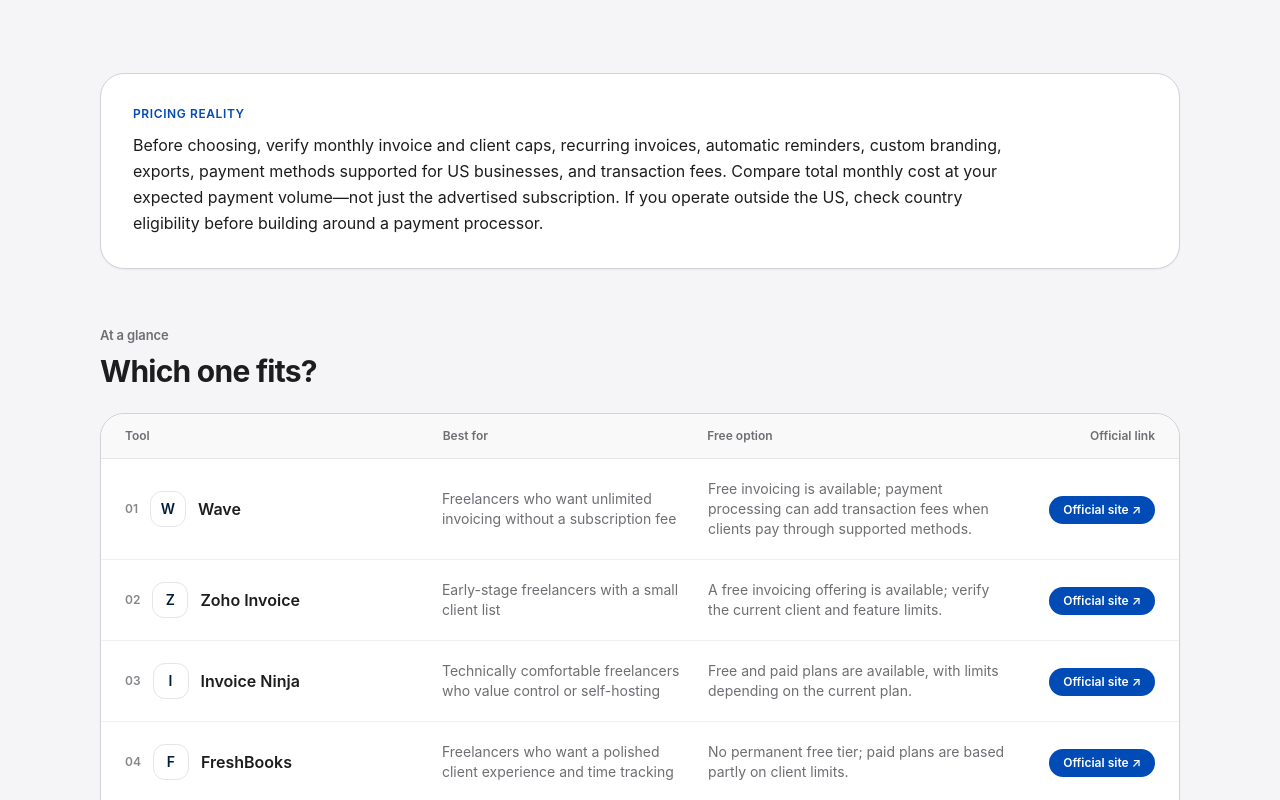
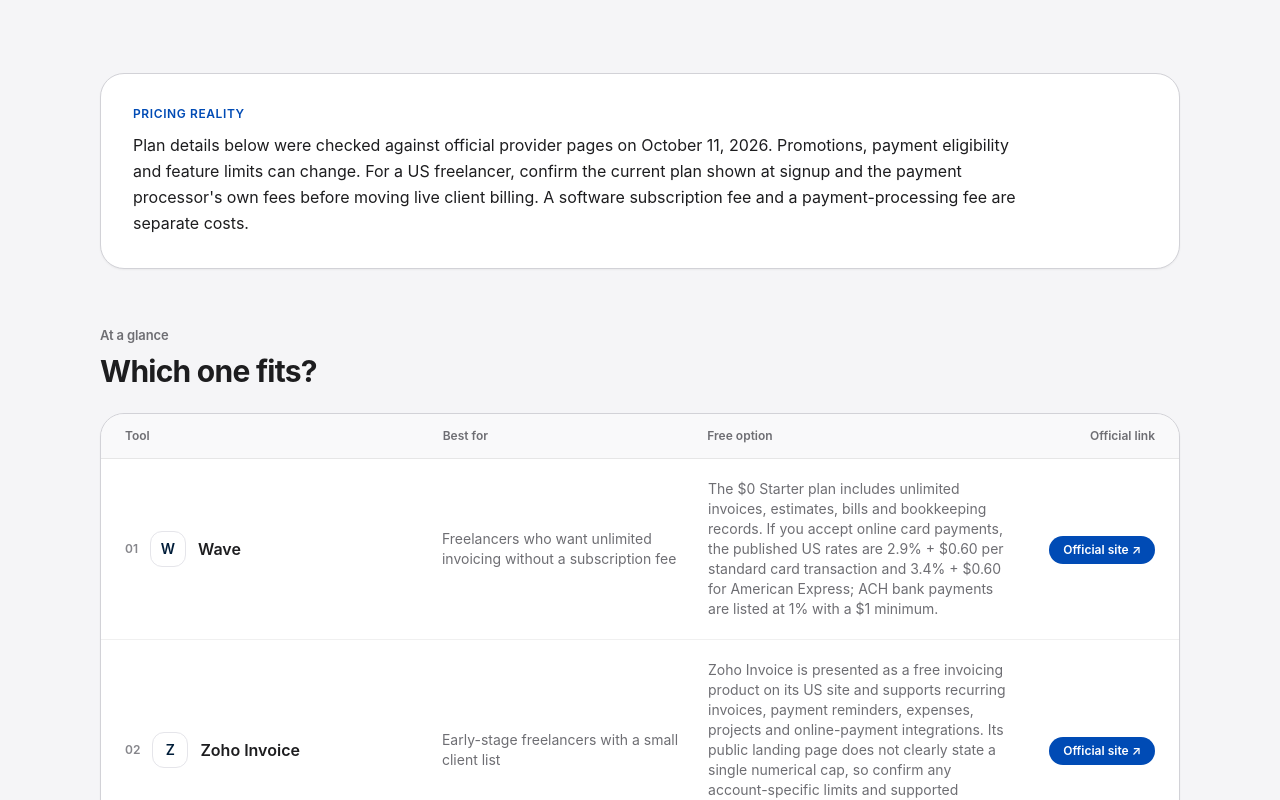
Before and after one commit to LinukaBandara/StackPick, a Next.js app: page /best/invoicing-software in a window 1280 px wide. Shown: the part 760-1560 px from the top of the page. Built offline with nearby package versions, Linux system fonts and the light colour scheme; no server answers.

Commit message:
Add verified free-plan limits to invoicing comparison

```diff
--- a/app/best/invoicing-software/page.tsx
+++ b/app/best/invoicing-software/page.tsx
@@ -14,45 +14,45 @@ export default function InvoicingSoftwarePage() {
       title="Best Invoicing Software for Freelancers"
       slug="invoicing-software"
       intro="For a US freelancer, the right invoicing tool should make it easy to send a professional invoice, remind clients about overdue balances, accept the payment methods clients prefer, and export clean records for bookkeeping. A free plan can be enough when invoices are simple; recurring billing, time tracking, accounting reports or higher card-payment volume can change the calculation. This comparison separates free invoice creation from the cost of getting paid."
-      pricingNote="Before choosing, verify monthly invoice and client caps, recurring invoices, automatic reminders, custom branding, exports, payment methods supported for US businesses, and transaction fees. Compare total monthly cost at your expected payment volume—not just the advertised subscription. If you operate outside the US, check country eligibility before building around a payment processor."
+      pricingNote="Plan details below were checked against official provider pages on October 11, 2026. Promotions, payment eligibility and feature limits can change. For a US freelancer, confirm the current plan shown at signup and the payment processor's own fees before moving live client billing. A software subscription fee and a payment-processing fee are separate costs."
       tools={[
         {
           name: "Wave",
           bestFor: "Freelancers who want unlimited invoicing without a subscription fee",
-          freeOption: "Free invoicing is available; payment processing can add transaction fees when clients pay through supported methods.",
-          tradeoff: "No monthly fee can be attractive, but payment processing costs can outweigh that advantage at higher card-payment volume.",
+          freeOption: "The $0 Starter plan includes unlimited invoices, estimates, bills and bookkeeping records. If you accept online card payments, the published US rates are 2.9% + $0.60 per standard card transaction and 3.4% + $0.60 for American Express; ACH bank payments are listed at 1% with a $1 minimum.",
+          tradeoff: "Wave's published rates are US-specific and online payments are optional. The free plan does not include every Pro workflow: automated late-payment reminders, bank transaction imports and receipt capture are among the paid or add-on features. Check business-country eligibility before relying on Wave.",
           url: "https://www.waveapps.com/invoicing",
         },
         {
           name: "Zoho Invoice",
           bestFor: "Early-stage freelancers with a small client list",
-          freeOption: "A free invoicing offering is available; verify the current client and feature limits.",
-          tradeoff: "Generous for a small operation, but plan limits can become relevant as the client base and workflow grow.",
+          freeOption: "Zoho Invoice is presented as a free invoicing product on its US site and supports recurring invoices, payment reminders, expenses, projects and online-payment integrations. Its public landing page does not clearly state a single numerical cap, so confirm any account-specific limits and supported payment gateways during signup rather than assuming unlimited use.",
+          tradeoff: "The invoice software is free, but card or bank-payment processing fees may still apply through the gateway you connect. Check the gateway's pricing, country support and payout timing separately; those costs are not set by the Zoho Invoice subscription.",
           url: "https://www.zoho.com/invoice/",
         },
         {
           name: "Invoice Ninja",
           bestFor: "Technically comfortable freelancers who value control or self-hosting",
-          freeOption: "Free and paid plans are available, with limits depending on the current plan.",
-          tradeoff: "Self-hosting is a genuine data-control advantage, but it also creates setup, hosting and maintenance responsibility.",
+          freeOption: "Invoice Ninja's Free plan is listed at $0 and includes up to 5 clients with unlimited invoices. It also lists recurring invoices, 11 invoice templates, client payment portals and product/inventory management.",
+          tradeoff: "The hosted free plan is capped at five clients; unlimited clients and removing Invoice Ninja branding require a paid plan. Self-hosting can offer more control, but you take on installation, security updates, backups and maintenance.",
           url: "https://invoiceninja.com/",
         },
         {
           name: "FreshBooks",
           bestFor: "Freelancers who want a polished client experience and time tracking",
-          freeOption: "No permanent free tier; paid plans are based partly on client limits.",
-          tradeoff: "Useful automation and client features can save time, but the subscription becomes harder to justify if invoicing is all you need.",
+          freeOption: "FreshBooks offers a 30-day free trial, not a permanent free plan. Its current US pricing page lists Lite for up to 5 billable clients and Plus for up to 50 at standard pricing, with promotions that may change. Active and archived clients count toward the limit.",
+          tradeoff: "It suits freelancers who also want expense tracking, estimates and accounting reports, but check the standard renewal price after any introductory offer. If you invoice more than five clients, Lite's client cap may force an upgrade.",
           url: "https://www.freshbooks.com/",
         },
         {
           name: "QuickBooks",
           bestFor: "Freelancers who also need bookkeeping and tax-oriented accounting",
-          freeOption: "No permanent free tier.",
-          tradeoff: "Strong when invoicing belongs inside a broader accounting workflow, but unnecessarily broad if you only need to send invoices.",
+          freeOption: "QuickBooks now lists a $0 Free plan in the US. It allows up to 2 invoices per month, one connected bank and one user, with no accountant access. A separate 30-day trial provides access to a paid plan; don't confuse the two offers.",
+          tradeoff: "The Free plan can cover very low-volume billing, but two invoices per month is restrictive for active freelancers. QuickBooks also offers a 30-day paid-plan trial; verify which plan and billing terms you're selecting before checkout.",
           url: "https://quickbooks.intuit.com/",
         },
       ]}
-      bottomLine="Sending only a few invoices to repeat clients? Start by comparing free options such as Wave or Zoho Invoice. Billing regularly and wanting less admin work? FreshBooks can justify its subscription when its workflow saves time. Already doing real bookkeeping? Keeping invoicing inside QuickBooks can reduce duplicate work."
+      bottomLine="Need unlimited invoices with no subscription? Start with Wave's $0 Starter plan if your business is eligible, or compare Invoice Ninja's free plan if five clients is enough. Zoho Invoice is another free option for recurring billing and reminders, but confirm any account-specific limits and payment-gateway fees. QuickBooks Free is worth a look for very low volume, but its two-invoice monthly cap is tight. FreshBooks is a paid product after its 30-day trial and is best justified when its accounting workflow saves enough time."
     >
       <section className="bg-white">
         <div className="sp-container py-16 sm:py-20">
@@ -85,6 +85,30 @@ export default function InvoicingSoftwarePage() {
           </p>
         </div>
       </section>
+      <section className="border-t border-black/[0.06] bg-[#f5f5f7]">
+        <div className="sp-container py-12 sm:py-14">
+          <p className="sp-eyebrow">Research notes</p>
+          <h2 className="mt-3 text-2xl sm:text-3xl font-bold tracking-tight text-[#1d1d1f]">Official plan details checked</h2>
+          <p className="mt-4 max-w-3xl text-sm leading-6 text-[#6e6e73]">
+            Plan facts were checked on October 11, 2026. Provider promotions and features can change; open the official pages to confirm the terms available to your business before relying on a limit or connecting payments.
+          </p>
+          <ul className="mt-6 grid gap-3 sm:grid-cols-2">
+            {[
+              ["Wave pricing and payment fees", "https://www.waveapps.com/pricing"],
+              ["Zoho Invoice", "https://www.zoho.com/us/invoice/"],
+              ["Invoice Ninja pricing and free-plan limits", "https://invoiceninja.com/pricing-plans/"],
+              ["FreshBooks US pricing and client limits", "https://www.freshbooks.com/pricing"],
+              ["QuickBooks US Free plan and pricing", "https://quickbooks.intuit.com/pricing/"],
+            ].map(([label, url]) => (
+              <li key={label}>
+                <a href={url} target="_blank" rel="noopener noreferrer" className="block rounded-2xl border border-black/[0.08] bg-white p-4 text-sm font-semibold text-[#004bb5] hover:underline">
+                  {label} ↗
+                </a>
+              </li>
+            ))}
+          </ul>
+        </div>
+      </section>
     </ComparisonArticle>
   );
 }
```
